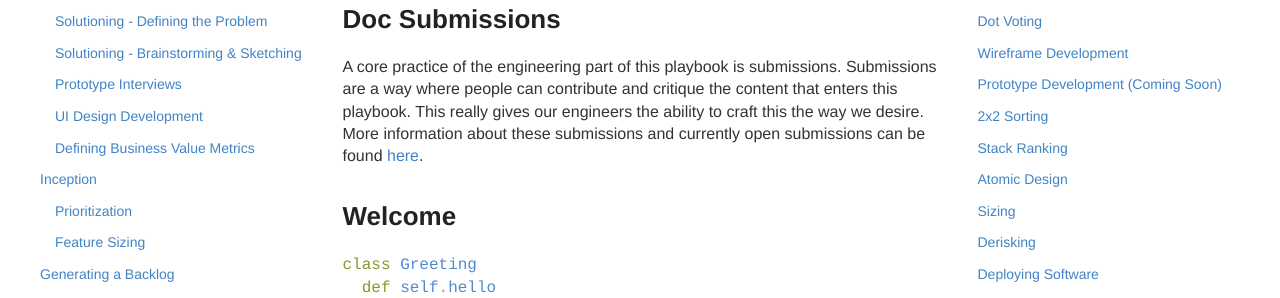
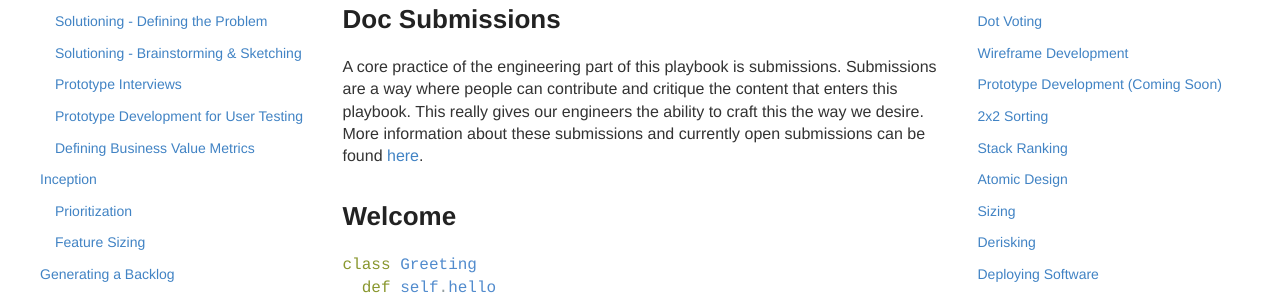
Before and after one commit to KnightPointSystems/kps_playbook, a Jekyll site: the page built from engineering.md, in a window 1280 px wide and 900 px high, scrolled down 617 px. Shown: the part 152-450 px from the top of the window. Built offline with Jekyll 4.4.1, drawn with Linux system fonts in a browser that asks for light colours; nearby versions of some CDN libraries.

Commit message:
Update product-plays.html

```diff
--- a/_includes/product-plays.html
+++ b/_includes/product-plays.html
@@ -26,7 +26,7 @@
                             <li><a href="{{ site.baseurl }}/defining-the-problem">Solutioning - Defining the Problem</a></li>
                             <li><a href="{{ site.baseurl }}/solutioning-sketching">Solutioning - Brainstorming &amp; Sketching</a></li>
                             <li><a href="{{ site.baseurl }}/prototype-interviews">Prototype Interviews</a></li>
-                            <li><a href="{{ site.baseurl }}/ui-design-development">UI Design Development</a></li>
+                            <li><a href="{{ site.baseurl }}/ui-design-development">Prototype Development for User Testing</a></li>
                             <li><a href="{{ site.baseurl }}/business-metrics">Defining Business Value Metrics</a></li>
                         </ul></ul></ul>
                     <li><a href="{{ site.baseurl }}/inception">Inception</a></li>
```
